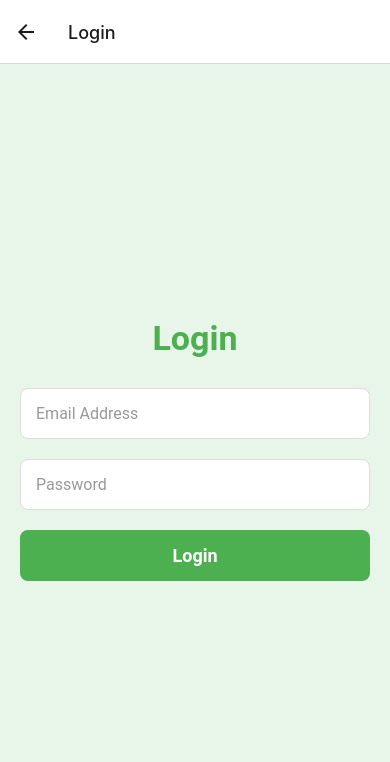
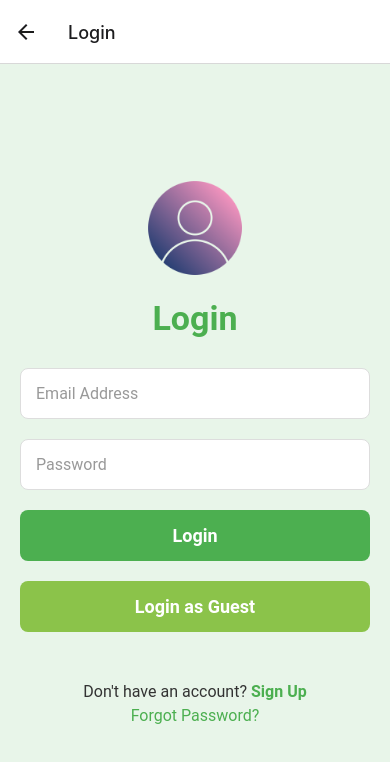
Before and after one commit to chamudiabeysinghe16/SerpentSleuth, a React Native app in the folder frontend/: screen /Login in a window 390 px wide. Shown: the top 762 px of the page. Built offline with nearby package versions, Linux system fonts and the light colour scheme.

Commit message:
Design changes for guess user

```diff
--- a/frontend/App.jsx
+++ b/frontend/App.jsx
@@ -8,6 +8,8 @@ import LoginScreen from './screens/LoginScreen';
 import MenuScreen from './screens/MenuScreen';
 import ProfileScreen from './screens/ProfileScreen';
 import IdentifySnakesScreen from './screens/IdentifySnakesScreen';
+import LogSnakeScreen from './screens/LogSnakeScreen';
+import SnakesInfoScreen from './screens/SnakesInfoScreen';
 
 const Stack = createNativeStackNavigator();
 
@@ -17,10 +19,12 @@ const App = () => {
       <Stack.Navigator initialRouteName="Welcome">
         <Stack.Screen name="Welcome" component={WelcomeScreen} options={{ headerShown: false }} />
         <Stack.Screen name="SignUp" component={SignUpScreen} />
-        <Stack.Screen name="Login" component={LoginScreen} />
-        <Stack.Screen name="Menu" component={MenuScreen}  options={{ headerShown: false }}/>
-        <Stack.Screen name="Profile" component={ProfileScreen} />
-        <Stack.Screen name="IdentifySnakes" component={IdentifySnakesScreen} />
+        <Stack.Screen name="Login" component={LoginScreen}  />
+        <Stack.Screen name="Menu" component={MenuScreen} options={{ headerShown: false }}/>
+        <Stack.Screen name="Profile" component={ProfileScreen} options={{ headerShown: false }}/>
+        <Stack.Screen name="IdentifySnakes" component={IdentifySnakesScreen} options={{ headerShown: false }} />
+        <Stack.Screen name="LogSnake" component={LogSnakeScreen} options={{ headerShown: false }} />
+        <Stack.Screen name="SnakesInfo" component={SnakesInfoScreen} options={{ headerShown: false }} />
       </Stack.Navigator>
     </NavigationContainer>
   );
--- a/frontend/screens/LoginScreen.jsx
+++ b/frontend/screens/LoginScreen.jsx
@@ -1,5 +1,5 @@
 import React, { useState } from 'react';
-import { View, Text, TextInput, TouchableOpacity, StyleSheet, Alert } from 'react-native';
+import { View, Text, TextInput, TouchableOpacity, StyleSheet, Alert, Image } from 'react-native';
 import axios from 'axios';
 import AsyncStorage from '@react-native-async-storage/async-storage';
 
@@ -23,8 +23,18 @@ const LoginScreen = ({ navigation }) => {
     }
   };
 
+  const handleGuestLogin = () => {
+    // Add your guest login logic here
+    Alert.alert('Guest Login', 'Logged in as guest');
+    navigation.navigate('Menu');
+  };
+
   return (
     <View style={styles.container}>
+      <Image
+        source={require('../assets/account.png')}
+        style={styles.logo}
+      />
       <Text style={styles.title}>Login</Text>
       <TextInput
         style={styles.input}
@@ -45,6 +55,17 @@ const LoginScreen = ({ navigation }) => {
       <TouchableOpacity style={styles.button} onPress={handleLogin}>
         <Text style={styles.buttonText}>Login</Text>
       </TouchableOpacity>
+      <TouchableOpacity style={[styles.button, styles.guestButton]} onPress={handleGuestLogin}>
+        <Text style={styles.buttonText}>Login as Guest</Text>
+      </TouchableOpacity>
+      <View style={styles.footer}>
+        <TouchableOpacity onPress={() => navigation.navigate('SignUp')}>
+        <Text style={styles.loginText}>Don't have an account? <Text style={styles.loginTextBold}>Sign Up</Text></Text>
+        </TouchableOpacity>
+        <TouchableOpacity onPress={() => Alert.alert('Forgot Password', 'Forgot password functionality coming soon!')}>
+          <Text style={styles.footerText}>Forgot Password?</Text>
+        </TouchableOpacity>
+      </View>
     </View>
   );
 };
@@ -56,6 +77,11 @@ const styles = StyleSheet.create({
     alignItems: 'center',
     padding: 20,
     backgroundColor: '#E8F5E9',
+  },
+  logo: {
+    width: 100,
+    height: 100,
+    marginBottom: 20,
   },
   title: {
     fontSize: 34,
@@ -84,12 +110,35 @@ const styles = StyleSheet.create({
     backgroundColor: '#4CAF50',
     alignItems: 'center',
   },
+  guestButton: {
+    backgroundColor: '#8BC34A',
+  },
   buttonText: {
     color: '#FFF',
     fontSize: 18,
     fontWeight: 'bold',
     fontFamily: 'Roboto',
   },
+  loginText: {
+    color: '#333',
+    fontSize: 16,
+    marginTop: 20,
+    fontFamily: 'Roboto',
+  },
+  loginTextBold: {
+    fontWeight: 'bold',
+    color: '#4CAF50',
+  },
+  footer: {
+    marginTop: 20,
+    alignItems: 'center',
+  },
+  footerText: {
+    fontSize: 16,
+    color: '#4CAF50',
+    fontFamily: 'Roboto',
+    marginVertical: 5,
+  },
 });
 
 export default LoginScreen;
--- a/frontend/screens/SignUpScreen.jsx
+++ b/frontend/screens/SignUpScreen.jsx
@@ -1,5 +1,5 @@
 import React, { useState } from 'react';
-import { View, Text, TextInput, TouchableOpacity, StyleSheet, Alert } from 'react-native';
+import { View, Text, TextInput, TouchableOpacity, StyleSheet, Alert, Image } from 'react-native';
 import axios from 'axios';
 
 const SignUpScreen = ({ navigation }) => {
@@ -27,6 +27,10 @@ const SignUpScreen = ({ navigation }) => {
 
   return (
     <View style={styles.container}>
+      <Image
+        source={require('../assets/add-user.png')}
+        style={styles.logo}
+      />
       <Text style={styles.title}>Create Account</Text>
       <TextInput
         style={styles.input}
@@ -64,7 +68,7 @@ const SignUpScreen = ({ navigation }) => {
       <TouchableOpacity onPress={() => navigation.navigate('Login')}>
         <Text style={styles.loginText}>Already have an account? <Text style={styles.loginTextBold}>Log In</Text></Text>
       </TouchableOpacity>
-      <TouchableOpacity onPress={() => {/* Handle Forgot Password */}}>
+      <TouchableOpacity onPress={() => Alert.alert('Forgot Password', 'Forgot password functionality coming soon!')}>
         <Text style={styles.forgotPasswordText}>Forgot Password?</Text>
       </TouchableOpacity>
     </View>
@@ -78,6 +82,11 @@ const styles = StyleSheet.create({
     alignItems: 'center',
     padding: 20,
     backgroundColor: '#E8F5E9',
+  },
+  logo: {
+    width: 100,
+    height: 100,
+    marginBottom: 20,
   },
   title: {
     fontSize: 34,
```
